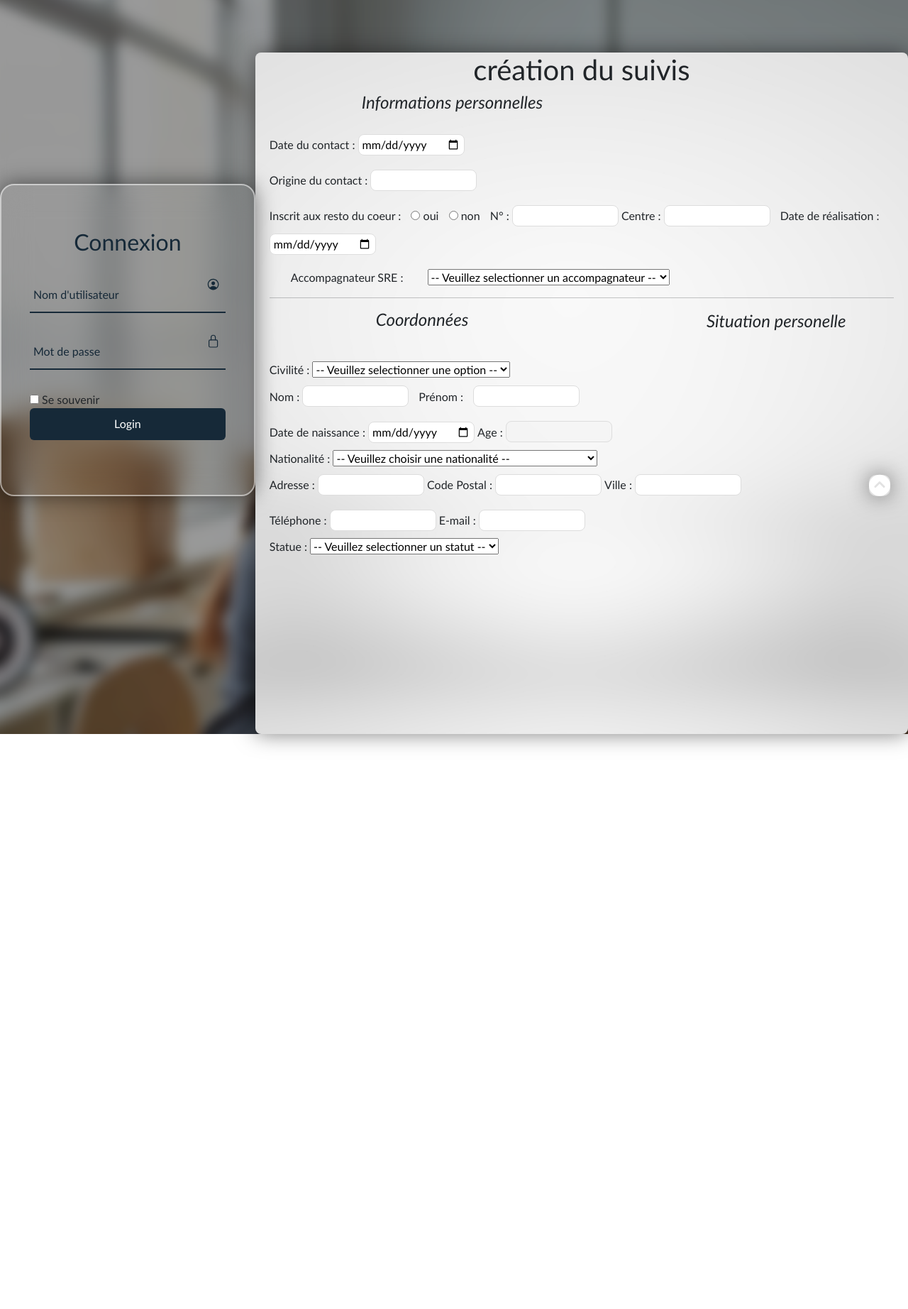
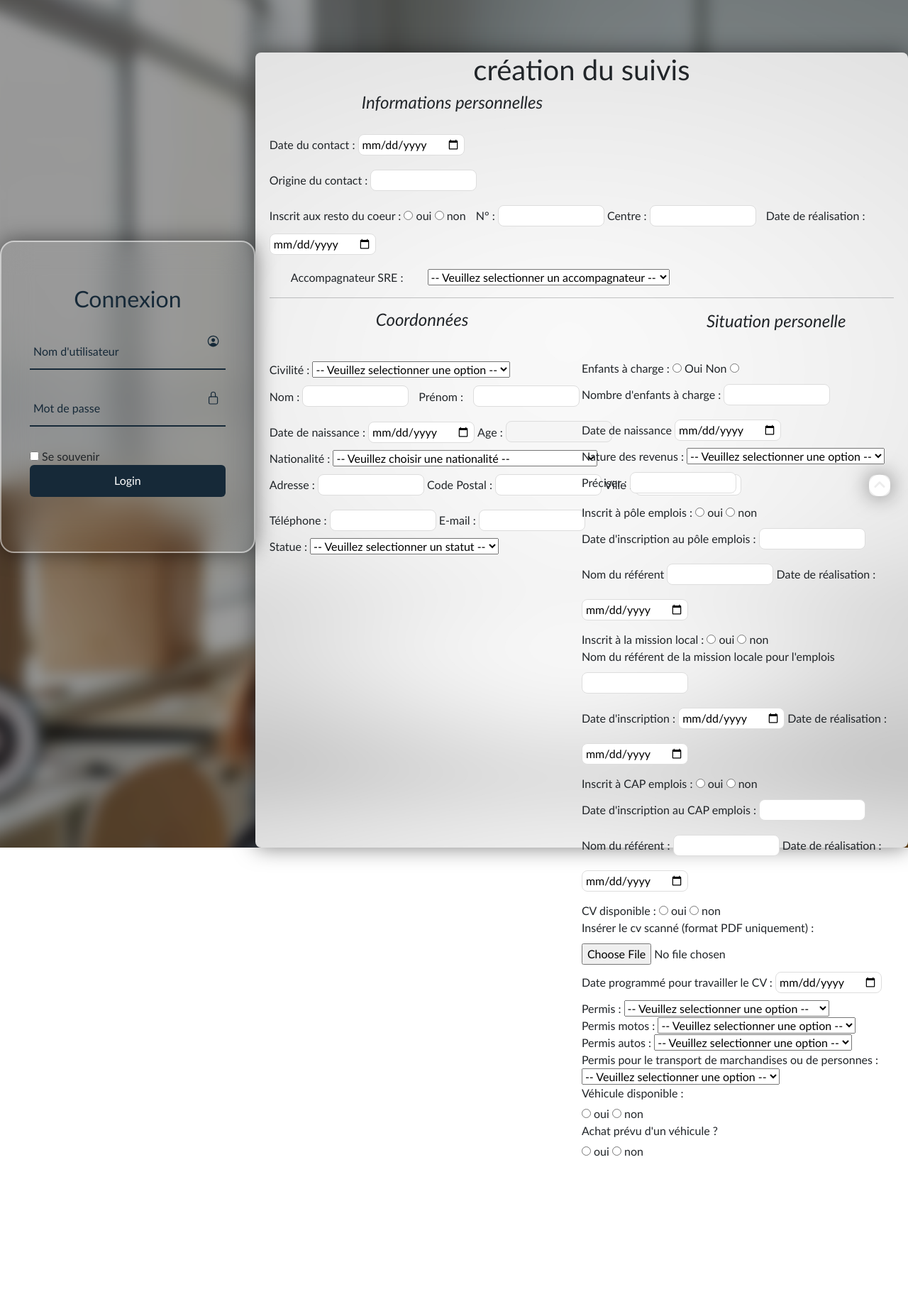
Before and after one commit to Ralsywy/RSE, a PHP site: page /index.php?route=creer_suivis in a window 1280 px wide; the page is wider, and only the part inside the window is pictured. Shown: the part 76-1920 px from the top of that part at 71% size. Before the commit the page ends 1127 px from the top of that part, so only its background shows below. Run offline with PHP 8.4, Linux system fonts and the light colour scheme; some libraries are stand-ins or nearby versions.

Commit message:
ajouts js et avancement creer_suivis.php

```diff
--- a/assets/style.css
+++ b/assets/style.css
@@ -215,7 +215,7 @@ transform: scale(1.1);
   margin-top: 150px;
   border-radius: 8px;
   width: 80%;
-  height: 120%;
+  height: 140%;
   background-color: #fff;
   box-shadow: 0 0 30px rgba(0, 0, 0, .5);
 }
@@ -478,3 +478,13 @@ html{
 #nationalite label {
   margin-left: 150px;
 }
+.sit_perso {
+  position: relative;
+  top: -280px;
+  margin-left: 50%;
+  width: 50%;
+  border-radius: 1px solid black;
+}
+.sit_perso label {
+
+}
--- a/index.php
+++ b/index.php
@@ -12,8 +12,10 @@ session_start();
     <link href="https://cdn.jsdelivr.net/npm/bootstrap@5.3.0-alpha3/dist/css/bootstrap.min.css" rel="stylesheet" integrity="sha384-KK94CHFLLe+nY2dmCWGMq91rCGa5gtU4mk92HdvYe+M/SXH301p5ILy+dN9+nJOZ" crossorigin="anonymous">
     <link rel='stylesheet' type='text/css' media='screen' href='assets/style.css'>
     <link rel='stylesheet' type='text/css' media='screen' href='../assets/style.css'>
-    <script src='main.js'></script>
+    <script src='javascript/constante.js'></script>
+    <script src='javascript/script.js'></script>
     <script type="module" src="https://unpkg.com/ionicons@7.1.0/dist/ionicons/ionicons.esm.js"></script>
+    <script src="https://cdnjs.cloudflare.com/ajax/libs/jquery/3.4.1/jquery.min.js"></script>
     <script nomodule src="https://unpkg.com/ionicons@7.1.0/dist/ionicons/ionicons.js"></script>
     <script src="https://kit.fontawesome.com/db7501469c.js" crossorigin="anonymous"></script>
 <!-- FIN HEADER -->
--- /dev/null
+++ b/javascript/constante.js
@@ -0,0 +1,5 @@
+document.addEventListener('DOMContentLoaded', function() {
+const inscrit = document.getElementsByName('inscrit');
+const radio_inscrit1 = document.getElementsByClassName('radio_oui');
+const radio_inscrit2 = document.getElementsByClassName('radio_non');
+});
--- /dev/null
+++ b/javascript/script.js
@@ -0,0 +1,9 @@
+
+console.log(radio_inscrit1);
+
+document.addEventListener('DOMContentLoaded', function() {
+    if(radio_inscrit1.checked == false) {
+        radio_inscrit1.checked = true;
+    }
+
+  });
--- a/pages/creer_suivis.php
+++ b/pages/creer_suivis.php
@@ -1,3 +1,4 @@
+
 <div class="addsuivis">
 <h1 class="titrecreer">création du suivis</h1>
 <h2 class="information">Informations personnelles</h2>
@@ -16,12 +17,11 @@
 
 <div class="radio_button">
     <label for="inscrit">Inscrit aux resto du coeur : </label>
-    <input type="radio" id="inscrit_oui" name="inscrit" class="inscrit">
+    <input type="radio" id="radio_oui" name="inscrit" class="radio_oui" value="inscrit_oui">
     <label for="inscrit_oui">oui</label>
-    <input type="radio" id="inscrit_non" name="inscrit" class="inscrit">
+    <input type="radio" id="radio_non" name="inscrit" class="radio_non" value="inscrit_non">
     <label for="inscrit_non">non</label>
     </select>
-
 
 
     <!--    Si oui   -->
@@ -122,25 +122,31 @@
         <option value="veuf">Veuf(ve)</option>
         <option value="pacse">Pacsé(e)</option>
     </select>
-    <div class="off">
+
     <!--
         Enfants à charge  ------------------------------------------------------------------
     -->
+
+    <div class="sit_perso">
     <label>Enfants à charge : </label>
     <input type="radio" id="enfant_oui" name="enfant">
     <label for="enfant_oui">Oui</label>
     <label for="enfant_non">Non</label>
+
     <input type="radio" id="enfant_non" name="enfant">
+    <div class="input_boxe">
     <!--    Si oui    -->
     <label for="nombre_enfant">Nombre d'enfants à charge : </label>
     <input type="text" id="nombre_enfant">
     <label for="date_naissance_enfant">Date de naissance</label>
     <input type="date">
+    </div>
     <!--    Si non (rien)    -->
 
     <!--
         Nature des revenus  ---------------------------------------------------------------
     -->
+    <div class="input_boxe">
     <label for="revenus">Nature des revenus : </label>
     <select name="revenus" id="revenus">
         <option value="rien">-- Veuillez selectionner une option --</option>
@@ -155,6 +161,7 @@
     <!--    Si "autre"    -->
     <label for="preciser">Préciser : </label>
     <input type="text" id="preciser">
+    </div>
     <!--
         Pôle emplois  --------------------------------------------------------------------
     -->
@@ -164,6 +171,7 @@
     <input type="radio" id="pole_non" name="pole_emplois">
     <label for="pole_non">non</label>
     <!--    Si oui    -->
+    <div class="input_boxe">
     <label for="date_inscription_pole_emplois">Date d'inscription au pôle emplois : </label>
     <input type="text" id="date_inscription_pole_emplois">
     <label for="nom_ref">Nom du référent</label>
@@ -171,6 +179,7 @@
     <!--    Si non    -->
     <label for="date_r2">Date de réalisation : </label>
     <input type="date" id="date_r2">
+    </div>
     <!--
         Mission local   -------------------------------------------------------------------
     -->
@@ -180,13 +189,17 @@
     <input type="radio" id="mission_non" name="mission">
     <label for="mission_non">non</label>
     <!--    Si oui    -->
+    <div class="input_boxe">
     <label for="ref_mission">Nom du référent de la mission locale pour l'emplois</label>
     <input type="text" id="ref_mission">
+         <div class="input_boxe">
     <label for="date_mission">Date d'inscription : </label>
     <input type="date" id="date_mission">
     <!--    Si non    -->
     <label for="date_r3">Date de réalisation : </label>
     <input type="date" id="date_r3">
+    </div>
+        </div>
     <!--
         CAP emplois  ----------------------------------------------------------------------
     -->
@@ -196,13 +209,15 @@
     <input type="radio" id="cap_non" name="cap_emplois">
     <label for="cap_oui">non</label>
     <!--    Si oui   -->
+    <div class="input_boxe">
     <label for="date_inscription_cap_emplois">Date d'inscription au CAP emplois : </label>
     <input type="text" id="date_inscription_cap_emplois">
-    <label for="nom_ref2">Nom du référent</label>
+    <label for="nom_ref2">Nom du référent : </label>
     <input type="text" id="nom_ref2">
     <!--    Si non    -->
     <label for="date_r4">Date de réalisation : </label>
     <input type="date" id="date_r4">
+    </div>
     <!--
         CV  -------------------------------------------------------------------------------
     -->
@@ -211,15 +226,22 @@
     <label for="cv_oui">oui</label>
     <input type="radio" id="cv_non" name="cv_inscrit">
     <label for="cv_non">non</label>
+    <div class="input_boxe">
     <!--    Si oui   -->
     <label for="cv">Insérer le cv scanné (format PDF uniquement) : </label>
+   </div>
     <input type="file" id="cv" name="cv" accept="cv/pdf">
+
     <!--    Si non   -->
+    <div class="input_boxe">
     <label for="date_cv">Date programmé pour travailler le CV : </label>
     <input type="date" id="date_cv">
+    </div>
+
     <!--
         Permis de conduire  ---------------------------------------------------------------
     -->
+    <div class="input_boxe">
     <label for="permis">Permis : </label>
     <select name="permis" id="permis">
         <option value="rien">-- Veuillez selectionner une option --</option>
@@ -228,7 +250,9 @@
         <option value="march">Permis marchandises ou de personnes</option>
         <option value="aucun">aucun</option>
     </select>
+    </div>
     <!--    Si motos   -->
+    <div class="input_boxe">
     <label for="moto">Permis motos : </label>
     <select name="moto" id="moto">
         <option value="rien">-- Veuillez selectionner une option --</option>
@@ -236,7 +260,9 @@
         <option value="a1">A1</option>
         <option value="a2">A2</option>
     </select>
+    </div>
     <!--    Si auto   -->
+    <div class="input_boxe">
     <label for="aut">Permis autos : </label>
     <select name="aut" id="aut">
         <option value="rien">-- Veuillez selectionner une option --</option>
@@ -244,7 +270,9 @@
         <option value="b1">B1</option>
         <option value="be">BE</option>
     </select>
+    </div>
     <!--    Si march   -->
+    <div class="input_boxe">
     <label for="marchandise">Permis pour le transport de marchandises ou de personnes : </label>
     <select name="marchandise" id="marchandise">
         <option value="rien">-- Veuillez selectionner une option --</option>
@@ -257,11 +285,14 @@
         <option value="d1">D1</option>
         <option value="d1e">D1E</option>
     </select>
+    </div>
 
     <!--
         Véhicule disponible  -------------------------------------------------------------
     -->
+    <div class="input_boxe">
     <label for="vehicule">Véhicule disponible : </label>
+    </div>
     <input type="radio" id="vehicule_oui" name="vehicule">
     <label for="vehicule_oui">oui</label>
     <input type="radio" id="vehicule_non" name="vehicule">
@@ -269,11 +300,17 @@
     <!--    Si oui (rien)  -->
 
     <!--    Si non   -->
+    <div class="input_boxe">
     <label for="achat_vehicule">Achat prévu d'un véhicule ?</label>
+    </div>
     <input type="radio" id="achat_oui" name="achat_vehicule">
     <label for="achat_oui">oui</label>
     <input type="radio" id="achat_non" name="achat_vehicule">
     <label for="achat_non">non</label>
+    </div>
+    <hr>
+    <div class="off">
+
     <!--
         Diplome  -------------------------------------------------------------------------
     -->
```
